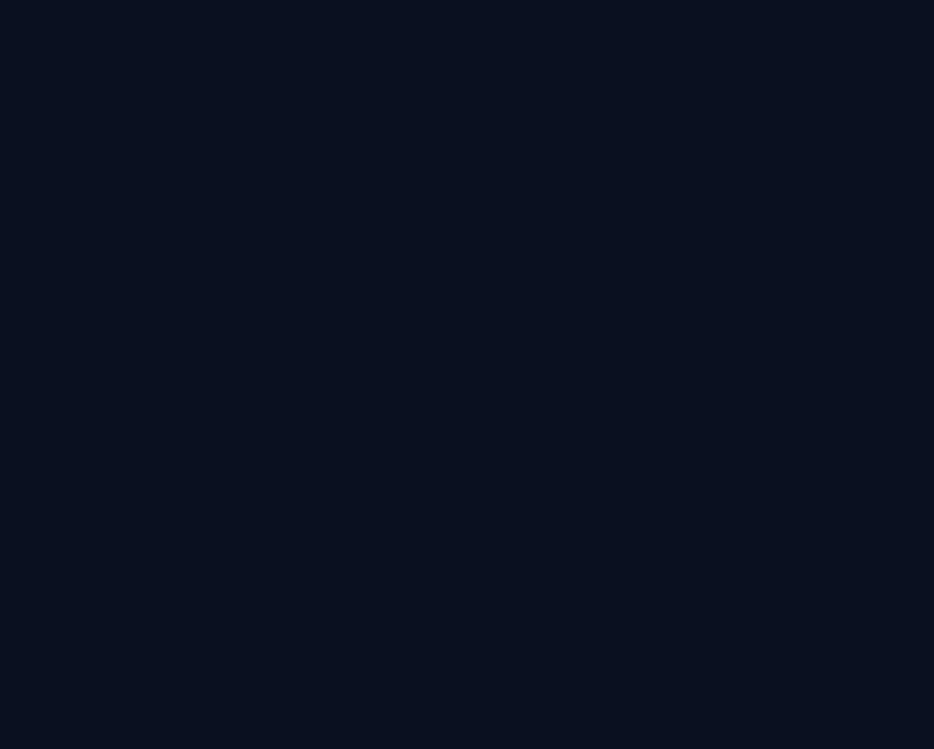
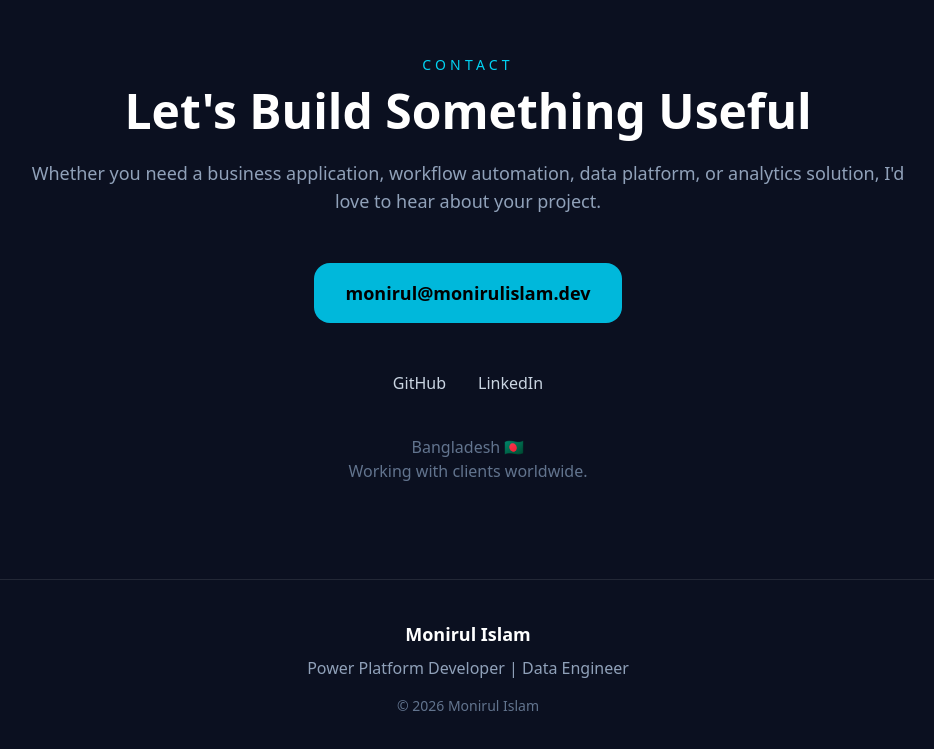
Before and after one commit to monirul-dev/portfolio, a Next.js app: page / in a window 1280 px wide. Shown: the part 6726-7475 px from the top of the page, without its empty margins (172-1106 px from the left). Before the commit the page ends 6685 px from the top, so only its background shows below. Built offline with nearby package versions, Linux system fonts and the light colour scheme.

Commit message:
Add contact and footer sections

```diff
--- a/app/page.tsx
+++ b/app/page.tsx
@@ -9,6 +9,8 @@ import Skills from "@/components/Skills";
 import Testimonial from "@/components/Testimonial";
 import Focus from "@/components/Focus";
 import Principles from "@/components/Principles";
+import Contact from "@/components/Contact";
+import Footer from "@/components/Footer";
 
 export default function Home() {
   return (
@@ -24,6 +26,8 @@ export default function Home() {
       <Testimonial />
       <Focus />
       <Principles />
+      <Contact />
+      <Footer />
     </>
   );
 }
--- /dev/null
+++ b/components/Contact.tsx
@@ -0,0 +1,54 @@
+import { contact } from "@/data/content";
+
+export default function Contact() {
+  return (
+    <section
+      id="contact"
+      className="bg-[#0B1020] px-6 py-24"
+    >
+      <div className="mx-auto max-w-4xl text-center">
+        <p className="mb-3 text-sm font-medium uppercase tracking-[0.3em] text-cyan-400">
+          Contact
+        </p>
+
+        <h2 className="mb-6 text-5xl font-bold text-white">
+          {contact.title}
+        </h2>
+
+        <p className="mb-12 text-lg text-slate-400">
+          {contact.description}
+        </p>
+
+        <a
+          href={`mailto:${contact.email}`}
+          className="inline-block rounded-2xl bg-cyan-500 px-8 py-4 text-lg font-semibold text-black transition hover:scale-105"
+        >
+          {contact.email}
+        </a>
+
+        <div className="mt-12 flex flex-wrap justify-center gap-8">
+          <a
+            href={contact.github}
+            target="_blank"
+            className="text-slate-300 hover:text-cyan-400"
+          >
+            GitHub
+          </a>
+
+          <a
+            href={contact.linkedin}
+            target="_blank"
+            className="text-slate-300 hover:text-cyan-400"
+          >
+            LinkedIn
+          </a>
+        </div>
+
+        <div className="mt-10 text-slate-500">
+          <p>{contact.location}</p>
+          <p>{contact.note}</p>
+        </div>
+      </div>
+    </section>
+  );
+}
--- /dev/null
+++ b/components/Footer.tsx
@@ -0,0 +1,19 @@
+export default function Footer() {
+  return (
+    <footer className="border-t border-white/10 bg-[#0B1020] px-6 py-10">
+      <div className="mx-auto max-w-7xl text-center">
+        <p className="mb-2 text-lg font-semibold text-white">
+          Monirul Islam
+        </p>
+
+        <p className="mb-4 text-slate-400">
+          Power Platform Developer | Data Engineer
+        </p>
+
+        <p className="text-sm text-slate-500">
+          © 2026 Monirul Islam
+        </p>
+      </div>
+    </footer>
+  );
+}
--- a/data/content.ts
+++ b/data/content.ts
@@ -245,3 +245,20 @@ export const principles = [
       "Choosing practical solutions over unnecessary complexity.",
   },
 ];
+
+export const contact = {
+  title: "Let's Build Something Useful",
+
+  description:
+    "Whether you need a business application, workflow automation, data platform, or analytics solution, I'd love to hear about your project.",
+
+  email: "monirul@monirulislam.dev",
+
+  github: "https://github.com/monirul-dev",
+
+  linkedin: "https://www.linkedin.com/in/monirul-dev/",
+
+  location: "Bangladesh 🇧🇩",
+
+  note: "Working with clients worldwide.",
+};
```
